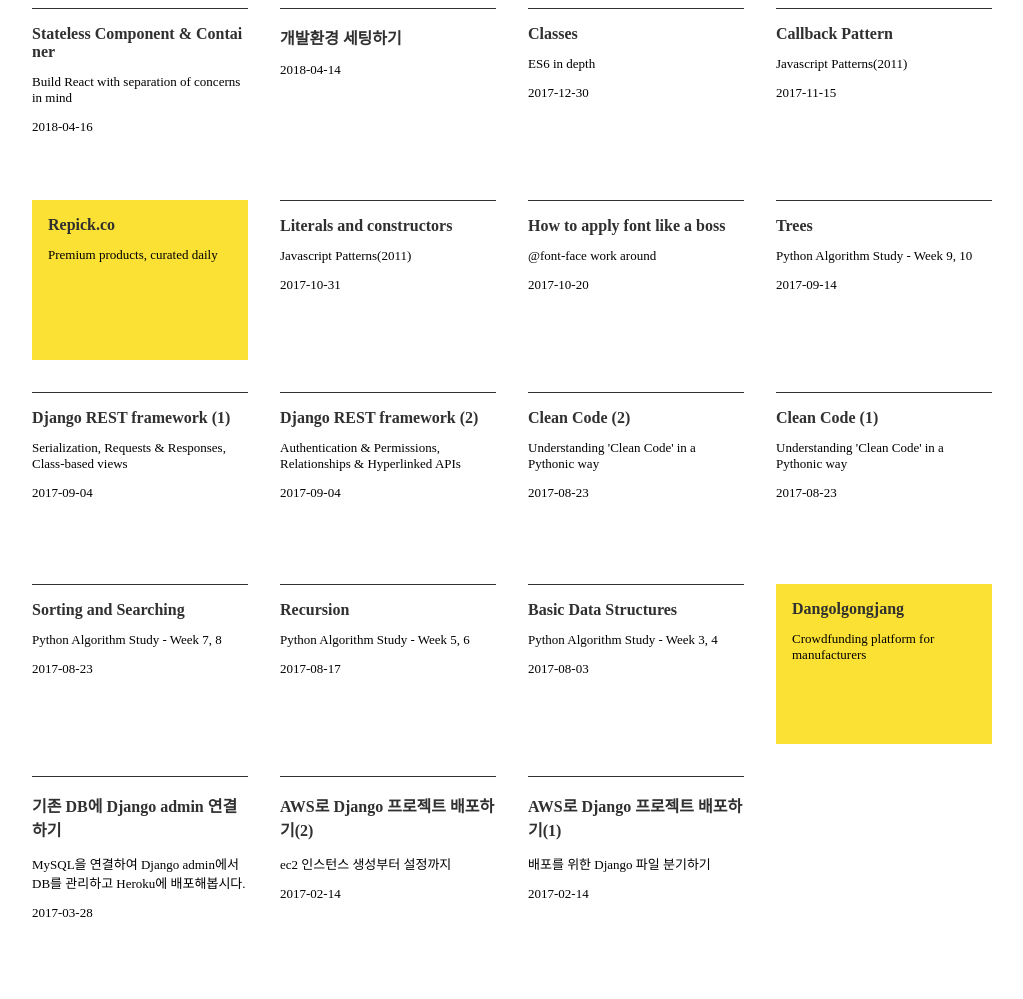
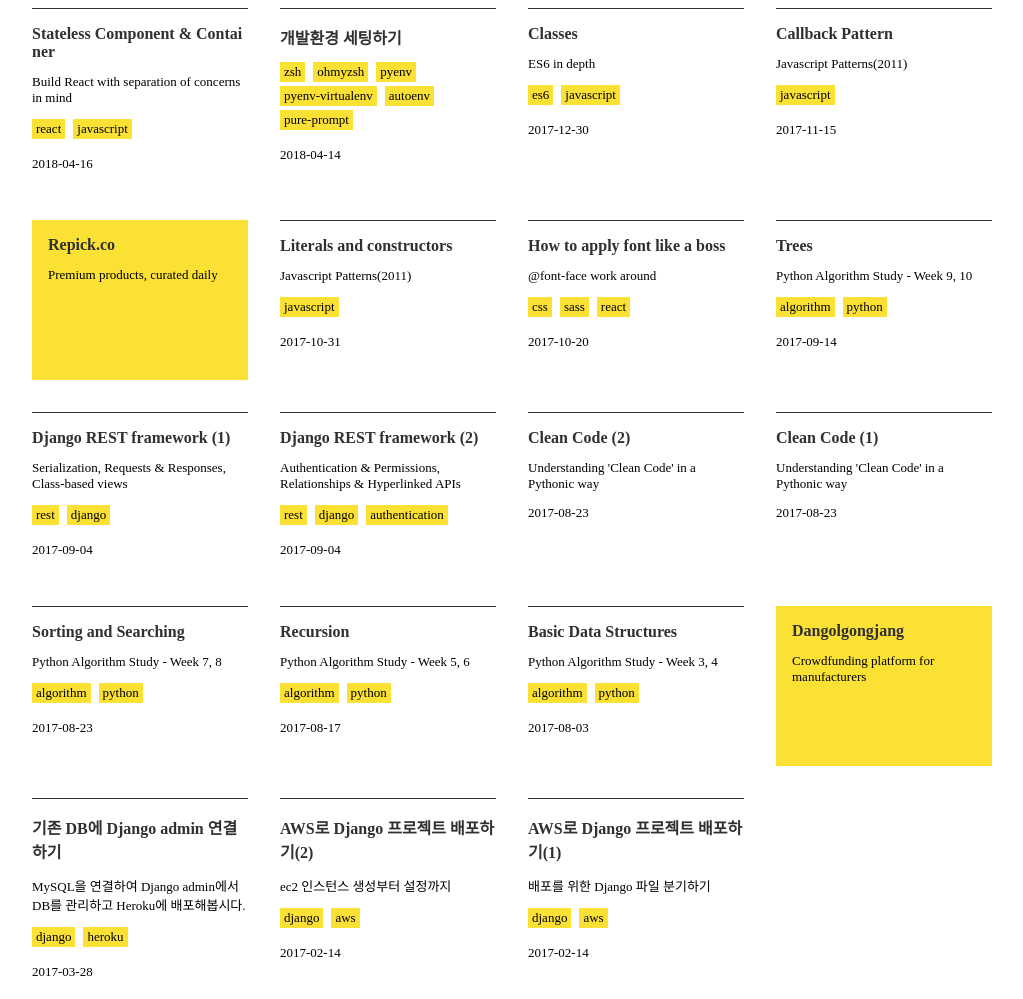
Before and after one commit to jyhwng/blog, a Gatsby site: page / in a window 1280 px wide. Shown: the whole page, without its empty margins (128-1151 px from the left). Built offline with nearby package versions, Linux system fonts and the light colour scheme; Gatsby itself is replaced by a stand-in of ours.

Commit message:
Add tags in posts

```diff
--- a/src/components/Card/index.js
+++ b/src/components/Card/index.js
@@ -1,13 +1,15 @@
 import React from 'react'
 import styled from 'styled-components'
 import Link from 'gatsby-link'
+import { Tag } from '../Tag'
 
-export const Card = ({postType, path, title, date, excerpt}) => (
+export const Card = ({postType, path, title, date, excerpt, tags}) => (
   <CardBase postType={postType}>
     <Link to={path}>
       {title}
     </Link>
     <Excerpt>{excerpt}</Excerpt>
+    <div>{tags.map(tag => <Tag>{tag}</Tag>)}</div>
     {!['project', 'about'].includes(postType) && <Date>{date}</Date>}
   </CardBase>
 )
@@ -35,13 +37,13 @@ const CardBase = styled.article`
     border: none;
     padding: 16px;
   `}
-  ${props => props.postType === 'about' && `
-    background-color: #303030;
-    border: none;
-    padding: 16px;
-    a {
-      color: white;
-    }
+  ${props => props.postType === 'tips' && `
+    // background-color: #303030;
+    // border: none;
+    // padding: 16px;
+    // a {
+    //   color: white;
+    // }
   `}
 `
 
--- a/src/components/Post/index.js
+++ b/src/components/Post/index.js
@@ -1,14 +1,16 @@
 import React from 'react'
 import styled from 'styled-components'
 import { media } from '../../utils/style.js'
+import { Tag } from '../Tag'
 import './index.css';
 
 export const Post = ({frontmatter, html}) => {
-  const {title, date, excerpt} = frontmatter
+  const {title, date, excerpt, tags} = frontmatter
   return (
     <PostBase>
       <h1>{title}</h1>
       <P>{excerpt}</P>
+      <div>{tags.map(tag => <Tag>{tag}</Tag>)}</div>
       <P>{date}</P>
       <Hr/>
       <Content dangerouslySetInnerHTML={{__html: html}}/>
@@ -25,7 +27,7 @@ const PostBase = styled.div`
 `
 
 const P = styled.p`
-  margin: 0;
+  margin: 16px 0;
 `
 
 const Hr = styled.hr`
--- /dev/null
+++ b/src/components/Tag/index.jsx
@@ -0,0 +1,16 @@
+import React from 'react'
+import styled from 'styled-components'
+
+export const Tag = ({ children }) => (
+  <Base>{children}</Base>
+)
+
+const Base = styled.span`
+  display: inline-block;
+  font-size: 13px;
+  background-color: #fbe134;
+  padding: 2px 4px;
+  margin-right: 8px;
+  margin-bottom: 4px;
+  text-transform: lowercase;
+`
--- a/src/pages/2017/2017-02-14-aws-deploy/index.md
+++ b/src/pages/2017/2017-02-14-aws-deploy/index.md
@@ -4,7 +4,7 @@ date: "2017-02-14"
 title: "AWS로 Django 프로젝트 배포하기(2)"
 tags: ['Django', 'AWS']
 excerpt: "ec2 인스턴스 생성부터 설정까지"
-type: ""
+type: "tips"
 ---
 
 참고 : Ask Django
--- a/src/pages/2017/2017-02-14-django-aws/index.md
+++ b/src/pages/2017/2017-02-14-django-aws/index.md
@@ -4,7 +4,7 @@ date: "2017-02-14"
 title: "AWS로 Django 프로젝트 배포하기(1)"
 tags: ['Django', 'AWS']
 excerpt: "배포를 위한 Django 파일 분기하기"
-type: ""
+type: "tips"
 ---
 
 참고 : Ask Django
--- a/src/pages/2017/2017-06-01-dangolgongjang/index.md
+++ b/src/pages/2017/2017-06-01-dangolgongjang/index.md
@@ -2,7 +2,7 @@
 path: "/dangolgongjang"
 date: "2017-06-01"
 title: "Dangolgongjang"
-tags: ["Project"]
+tags: []
 excerpt: "Crowdfunding platform for manufacturers"
 type: "project"
 ---
--- a/src/pages/2017/2017-08-03-basic-data-structures/index.md
+++ b/src/pages/2017/2017-08-03-basic-data-structures/index.md
@@ -2,7 +2,7 @@
 path: "/basic-data-structures"
 date: "2017-08-03"
 title: "Basic Data Structures"
-tags: ['Algorithm']
+tags: ['Algorithm', 'python']
 excerpt: "Python Algorithm Study - Week 3, 4"
 type: ""
 ---
--- a/src/pages/2017/2017-08-17-recursion/index.md
+++ b/src/pages/2017/2017-08-17-recursion/index.md
@@ -2,7 +2,7 @@
 path: "/recursion"
 date: "2017-08-17"
 title: "Recursion"
-tags: ['Algorithm']
+tags: ['Algorithm', 'python']
 excerpt: "Python Algorithm Study - Week 5, 6"
 type: ""
 ---
--- a/src/pages/2017/2017-08-23-sort-search/index.md
+++ b/src/pages/2017/2017-08-23-sort-search/index.md
@@ -2,7 +2,7 @@
 path: "/sort-search"
 date: "2017-08-23"
 title: "Sorting and Searching"
-tags: ['Algorithm']
+tags: ['Algorithm', 'python']
 excerpt: "Python Algorithm Study - Week 7, 8"
 type: ""
 ---
--- a/src/pages/2017/2017-09-04-drf1/index.md
+++ b/src/pages/2017/2017-09-04-drf1/index.md
@@ -2,7 +2,7 @@
 path: "/drf1"
 date: "2017-09-04"
 title: "Django REST framework (1)"
-tags: ['REST, Django']
+tags: ['REST', 'Django']
 excerpt: "Serialization, Requests & Responses, Class-based views"
 type: ""
 ---
--- a/src/pages/2017/2017-09-04-drf2/index.md
+++ b/src/pages/2017/2017-09-04-drf2/index.md
@@ -2,7 +2,7 @@
 path: "/drf2"
 date: "2017-09-04"
 title: "Django REST framework (2)"
-tags: ['REST, Django']
+tags: ['REST', 'Django', 'authentication']
 excerpt: "Authentication & Permissions, Relationships & Hyperlinked APIs"
 type: ""
 ---
--- a/src/pages/2017/2017-09-14-tree/index.md
+++ b/src/pages/2017/2017-09-14-tree/index.md
@@ -2,7 +2,7 @@
 path: "/tree"
 date: "2017-09-14"
 title: "Trees"
-tags: ['Algorithm']
+tags: ['Algorithm', 'python']
 excerpt: "Python Algorithm Study - Week 9, 10"
 type: ""
 ---
--- a/src/pages/2017/2017-10-20-font-face-work-around/index.md
+++ b/src/pages/2017/2017-10-20-font-face-work-around/index.md
@@ -2,9 +2,9 @@
 path: "/font-face-work-around"
 date: "2017-10-20"
 title: "How to apply font like a boss"
-tags: ['HTML/CSS']
+tags: ['CSS', 'sass', 'react']
 excerpt: "@font-face work around"
-type: ""
+type: "tips"
 ---
 
 ## 1. Create `@font-face` mixin
--- a/src/pages/2017/2017-11-01-repick/index.md
+++ b/src/pages/2017/2017-11-01-repick/index.md
@@ -2,7 +2,7 @@
 path: "/repick"
 date: "2017-11-01"
 title: "Repick.co"
-tags: ["Project"]
+tags: []
 excerpt: "Premium products, curated daily"
 type: "project"
 ---
--- a/src/pages/2017/2017-12-30-es6-class/index.md
+++ b/src/pages/2017/2017-12-30-es6-class/index.md
@@ -2,7 +2,7 @@
 path: "/es6-class"
 date: "2017-12-30"
 title: "Classes"
-tags: ['Javascript']
+tags: ['es6', 'Javascript']
 excerpt: "ES6 in depth"
 type: ""
 ---
--- a/src/pages/2018/2018-04-13-dev-env-setup/index.md
+++ b/src/pages/2018/2018-04-13-dev-env-setup/index.md
@@ -2,7 +2,7 @@
 path: "/dev-env-setup"
 date: "2018-04-14"
 title: "개발환경 세팅하기"
-tags: ['zsh', 'ohmyzsh']
+tags: ['zsh', 'ohmyzsh', 'pyenv', 'pyenv-virtualenv', 'autoenv', 'pure-prompt']
 excerpt: ""
 type: ""
 ---
--- a/src/pages/index.js
+++ b/src/pages/index.js
@@ -21,6 +21,7 @@ const IndexPage = ({data}) => {
             title={frontmatter.title}
             date={frontmatter.date}
             excerpt={frontmatter.excerpt}
+            tags={frontmatter.tags}
           />
         )
       })}
```
